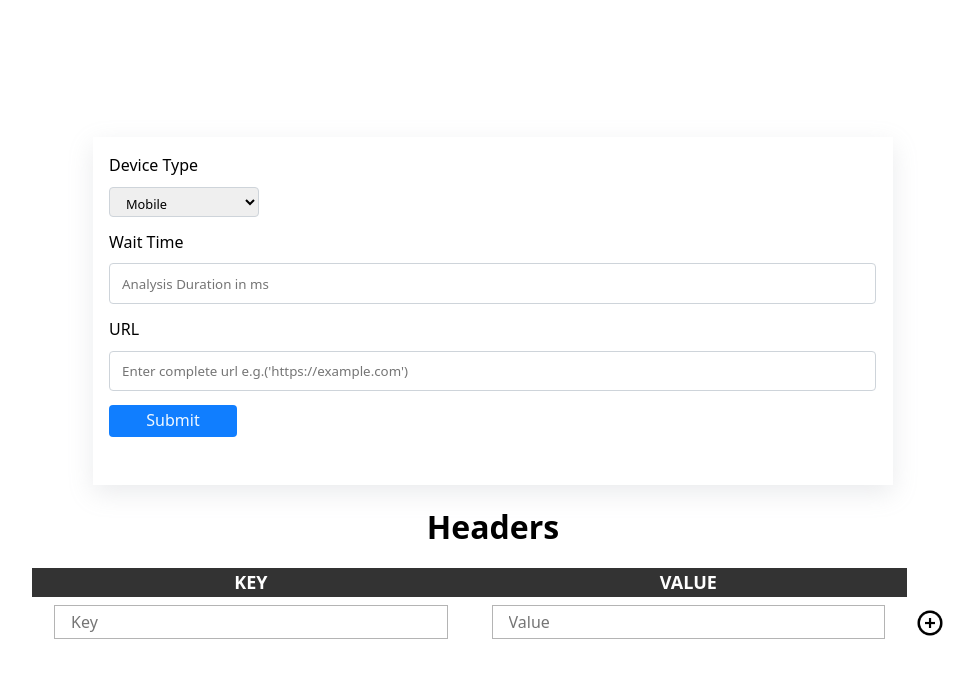
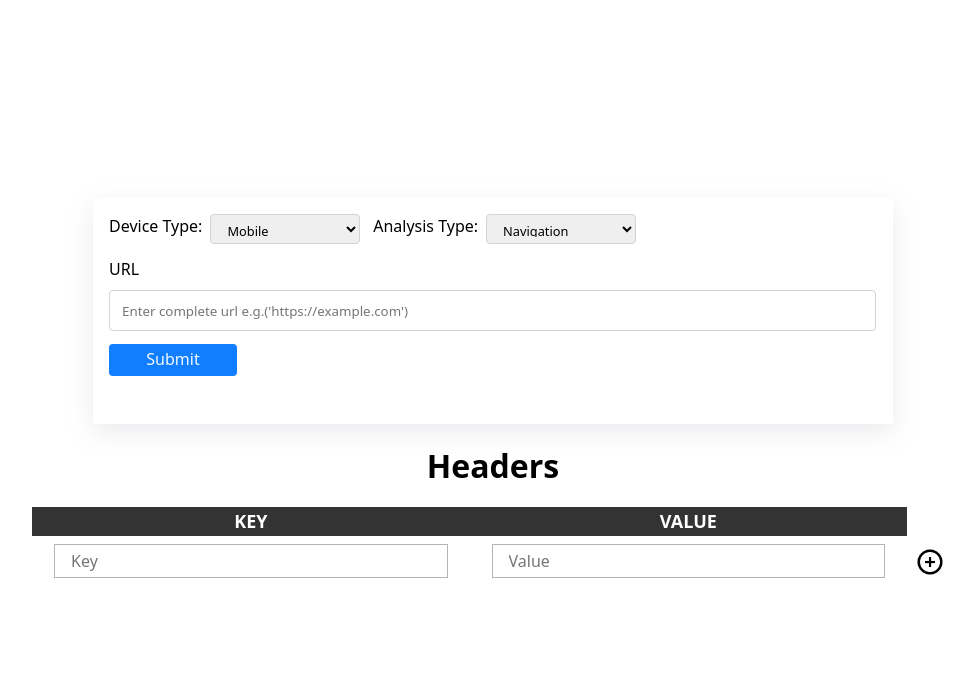
Before and after one commit to shantanu-goyal/Analyser, a React (Create React App) app: page / in a window 1280 px wide. Shown: the top 678 px of the page, without its empty margins (147-1121 px from the left). Built offline with nearby package versions, Linux system fonts and the light colour scheme.

Commit message:
Update form for flow types

```diff
--- a/src/components/Form.js
+++ b/src/components/Form.js
@@ -10,6 +10,7 @@ import "../styles/Form.css";
 function Form({ onFormSubmit }) {
   // State to hold list of headers for the website
   const [headers, setHeaders] = useState([]);
+  const [flow, setFlow] = useState("navigation");
 
   // Reference to input field for the website url
   const urlRef = useRef(null);
@@ -35,7 +36,7 @@ function Form({ onFormSubmit }) {
     }, {});
     const url = urlRef.current.value;
     const deviceType = deviceRef.current.value;
-    const waitTime = waitTimeRef.current.value;
+    const waitTime = waitTimeRef.current ? waitTimeRef.current.value : 0;
     onFormSubmit(url, headerObject, deviceType, waitTime);
   }
 
@@ -60,11 +61,27 @@ function Form({ onFormSubmit }) {
   return (
     <div className="url-form">
       <div className="url-input">
-      <label htmlFor="device-input">Device Type</label>
-        <select className="select-box" ref={deviceRef} id="device-input" style={{marginTop: '0'}}>
+        <div className="selectors">
+          <label htmlFor="device-input">Device Type: </label>
+          <select className="select-box" ref={deviceRef} id="device-input">
             <option value="mobile">Mobile</option>
             <option value="desktop">Desktop</option>
           </select>
+
+          <label htmlFor="flow-input">Analysis Type: </label>
+          <select
+            className="select-box"
+            id="device-input"
+            onChange={(e) => {
+              setFlow(e.target.value);
+            }}
+          >
+            <option value="navigation">Navigation</option>
+            <option value="timespan">Timespan</option>
+          </select>
+        </div>
+        {flow === "timespan" && (
+          <>
             <label htmlFor="wait-input">Wait Time</label>
             <input
               type="number"
@@ -72,6 +89,9 @@ function Form({ onFormSubmit }) {
               placeholder="Analysis Duration in ms"
               ref={waitTimeRef}
             />
+          </>
+        )}
+
         <label htmlFor="url-input">URL</label>
         <input
           type="text"
--- a/src/pages/Insights.js
+++ b/src/pages/Insights.js
@@ -188,7 +188,11 @@ export default function Insights() {
                   Device Type:{" "}
                   {config.deviceType === "mobile" ? "Mobile" : "Desktop"}
                 </h4>
-                <h4>Analysis Time: {config.waitTime} ms</h4>
+                {
+                  config.waitTime ? <><h4>Analysis Type: Timespan</h4><h4>Waiting Time: {config.waitTime} ms</h4></>
+                  : <h4>Analysis Type: Navigation</h4>
+                }
+
               </div>
 
               {thirdPartyWithNetwork.map((item, idx) => {
--- a/src/styles/Form.css
+++ b/src/styles/Form.css
@@ -20,6 +20,7 @@
 .url-input label{
   display: inline-block;
     margin-bottom: 0.5em;
+    margin-right: 0.5em;
 }
 
 .url-input input {
@@ -90,7 +91,7 @@
   margin: 0.5em;
 }
 
-.select-box{
+.url-input .select-box{
   display: block;
   width: 100%;
     padding: .375rem .75rem;
@@ -100,4 +101,10 @@
     outline: none;
     text-align: left;
     margin-top: 0;
+    margin-right: 1em;
 }
+
+.selectors{
+  display: flex;
+  justify-content: flex-start;
+}
--- a/src/styles/Index.css
+++ b/src/styles/Index.css
@@ -4,3 +4,7 @@
   font-family: proxima-nova, system-ui, -apple-system, BlinkMacSystemFont,"Segoe UI", Roboto, "Helvetica Neue", sans-serif;
   line-height: 1.6;
 }
+
+#root{
+  padding-bottom: 1em;
+}
```
Lines whose indentation alone changed are shown as unchanged.
